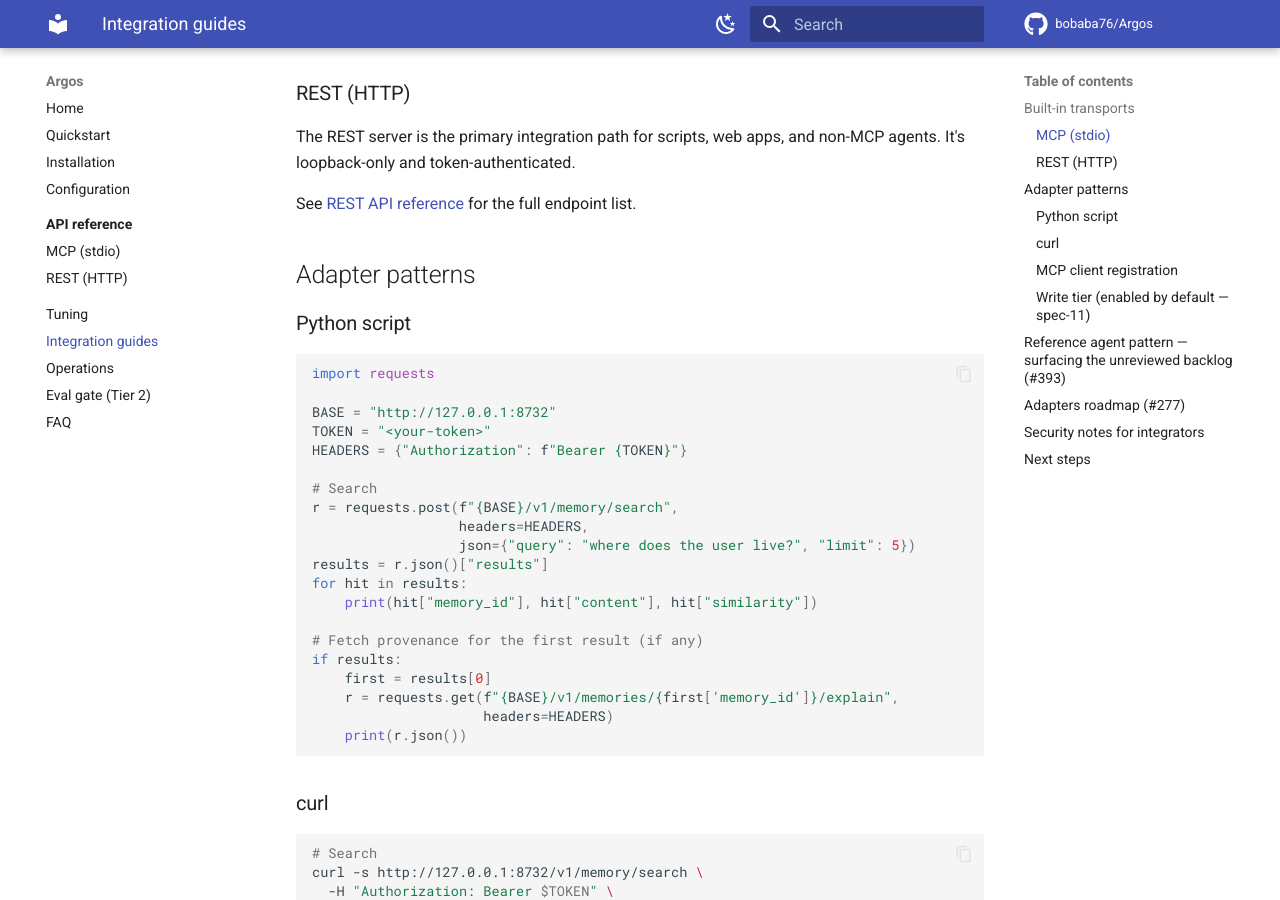
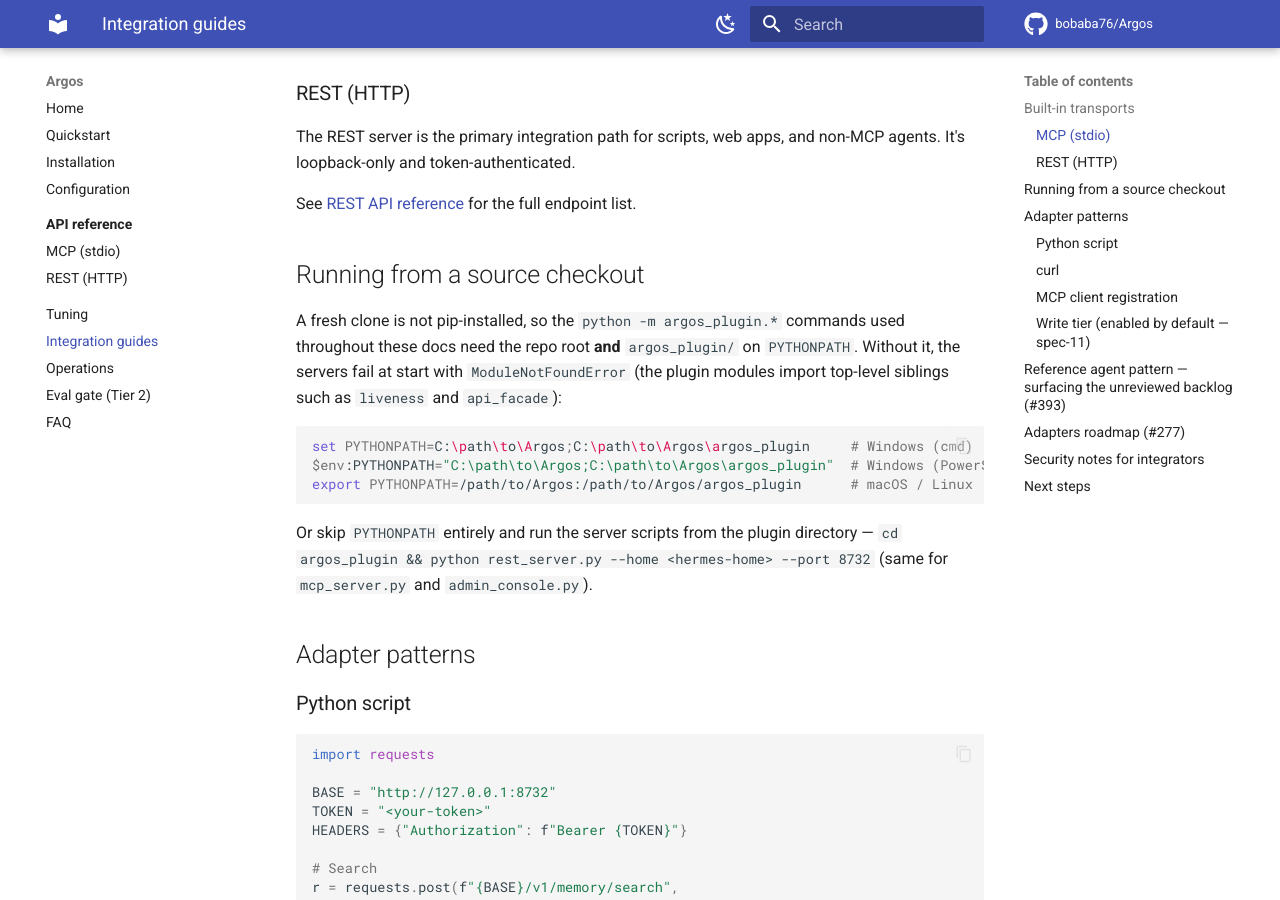
Before and after one commit to bobaba76/Argos, an MkDocs documentation site: the page built from docs/integration.md, in a window 1280 px wide and 900 px high, scrolled down 440 px. Built offline with MkDocs 1.6.1 and Material for MkDocs 9.7.7, drawn with Linux system fonts in a browser that asks for light colours; comment, search, counter and statistics services are not loaded.

Commit message:
docs(#478): source-checkout PYTHONPATH notes; README token/console fixes; repair #475 broken link (#480)
- docs/integration.md gains a canonical Running-from-a-source-checkout section (repo root + argos_plugin/ on PYTHONPATH; Windows cmd/PowerShell + POSIX) linked from README, quickstart, api/rest.md, api/mcp.md, faq.md.
- README: stale rest_token-in-Hermes-home claim corrected to api_credential.json (key token); admin-console section documents the bearer requirement (plain browser visit returns 401 by design) with a curl example.
- api/mcp.md: fix pre-existing broken link [Integration](integration.md) -> ../integration.md; docs.yml strict build has failed on master since #475.
Verification: pytest test_docs_site.py 68 passed; mkdocs build --strict clean; scripts/deploy.py --check CLEAN.

````diff
--- a/docs/faq.md
+++ b/docs/faq.md
@@ -54,7 +54,7 @@
 
 ### Can I access Argos from a non-Hermes agent?
 
-Yes. Start the REST server (`python -m argos_plugin.rest_server --home <hermes-home>`) or the MCP server (`python -m argos_plugin.mcp_server --home <hermes-home>`) and connect from any HTTP or MCP client. See [Integration guides](integration.md).
+Yes. Start the REST server (`python -m argos_plugin.rest_server --home <hermes-home>`) or the MCP server (`python -m argos_plugin.mcp_server --home <hermes-home>`) and connect from any HTTP or MCP client. See the [Integration guides](integration.md#running-from-a-source-checkout) — including the `PYTHONPATH` note for source checkouts.
 
 ### Can I write memories over the API?
 
--- a/docs/integration.md
+++ b/docs/integration.md
@@ -15,6 +15,18 @@
 The REST server is the primary integration path for scripts, web apps, and non-MCP agents. It's loopback-only and token-authenticated.
 
 See [REST API reference](api/rest.md) for the full endpoint list.
+
+## Running from a source checkout
+
+A fresh clone is not pip-installed, so the `python -m argos_plugin.*` commands used throughout these docs need the repo root **and** `argos_plugin/` on `PYTHONPATH`. Without it, the servers fail at start with `ModuleNotFoundError` (the plugin modules import top-level siblings such as `liveness` and `api_facade`):
+
+```bash
+set PYTHONPATH=C:\path\to\Argos;C:\path\to\Argos\argos_plugin     # Windows (cmd)
+$env:PYTHONPATH="C:\path\to\Argos;C:\path\to\Argos\argos_plugin"  # Windows (PowerShell)
+export PYTHONPATH=/path/to/Argos:/path/to/Argos/argos_plugin      # macOS / Linux
+```
+
+Or skip `PYTHONPATH` entirely and run the server scripts from the plugin directory — `cd argos_plugin && python rest_server.py --home <hermes-home> --port 8732` (same for `mcp_server.py` and `admin_console.py`).
 
 ## Adapter patterns
 
````
Also changed, not shown: README.md (+19 -3 lines), docs/api/mcp.md (+3 -1 lines), docs/api/rest.md (+2 -0 lines), docs/quickstart.md (+2 -0 lines).
